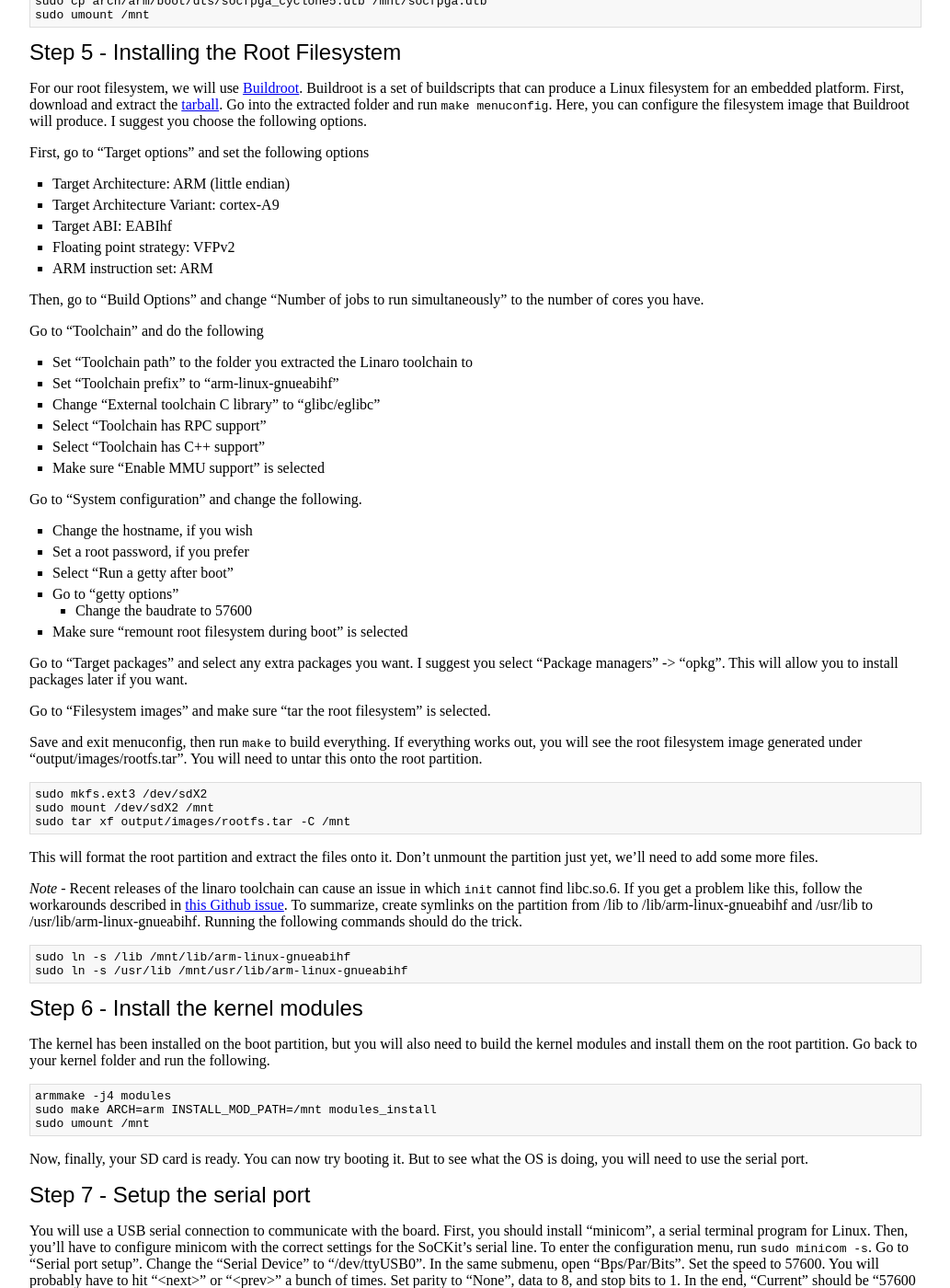
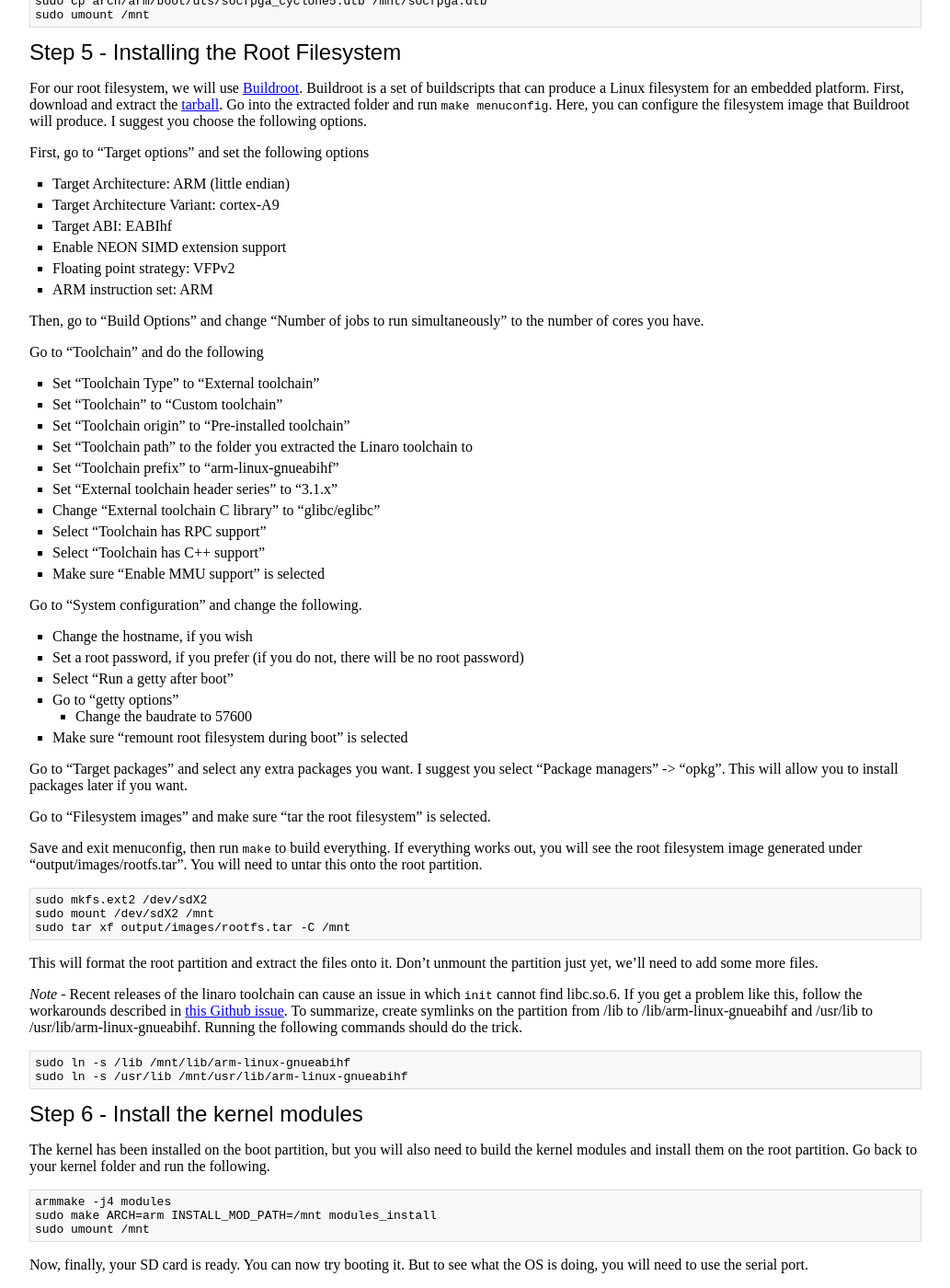
Before and after one commit to zhemao/zhemao.github.com, a Jekyll site: the page built from _posts/2013-12-24-sockit-2.markdown, in a window 1280 px wide and 1400 px high, scrolled down 2203 px. Shown: the whole window at 92% size, without its empty margins (123-1156 px from the left). Built offline with Jekyll 4.4.1, drawn with Linux system fonts in a browser that asks for light colours.

Commit message:
change root filesystem instructions to reflect new buildroot version

```diff
--- a/_posts/2013-12-24-sockit-2.markdown
+++ b/_posts/2013-12-24-sockit-2.markdown
@@ -175,6 +175,7 @@ First, go to "Target options" and set the following options
  * Target Architecture: ARM (little endian)
  * Target Architecture Variant: cortex-A9
  * Target ABI: EABIhf
+ * Enable NEON SIMD extension support
  * Floating point strategy: VFPv2
  * ARM instruction set: ARM
 
@@ -183,8 +184,12 @@ to the number of cores you have.
 
 Go to "Toolchain" and do the following
 
+ * Set "Toolchain Type" to "External toolchain"
+ * Set "Toolchain" to "Custom toolchain"
+ * Set "Toolchain origin" to "Pre-installed toolchain"
  * Set "Toolchain path" to the folder you extracted the Linaro toolchain to
  * Set "Toolchain prefix" to "arm-linux-gnueabihf"
+ * Set "External toolchain header series" to "3.1.x"
  * Change "External toolchain C library" to "glibc/eglibc"
  * Select "Toolchain has RPC support"
  * Select "Toolchain has C++ support"
@@ -193,7 +198,7 @@ Go to "Toolchain" and do the following
 Go to "System configuration" and change the following.
 
  * Change the hostname, if you wish
- * Set a root password, if you prefer
+ * Set a root password, if you prefer (if you do not, there will be no root password)
  * Select "Run a getty after boot"
  * Go to "getty options"
     - Change the baudrate to 57600
@@ -209,7 +214,7 @@ Save and exit menuconfig, then run `make` to build everything. If everything
 works out, you will see the root filesystem image generated under
 "output/images/rootfs.tar". You will need to untar this onto the root partition.
 
-    sudo mkfs.ext3 /dev/sdX2
+    sudo mkfs.ext2 /dev/sdX2
     sudo mount /dev/sdX2 /mnt
     sudo tar xf output/images/rootfs.tar -C /mnt
 
```
